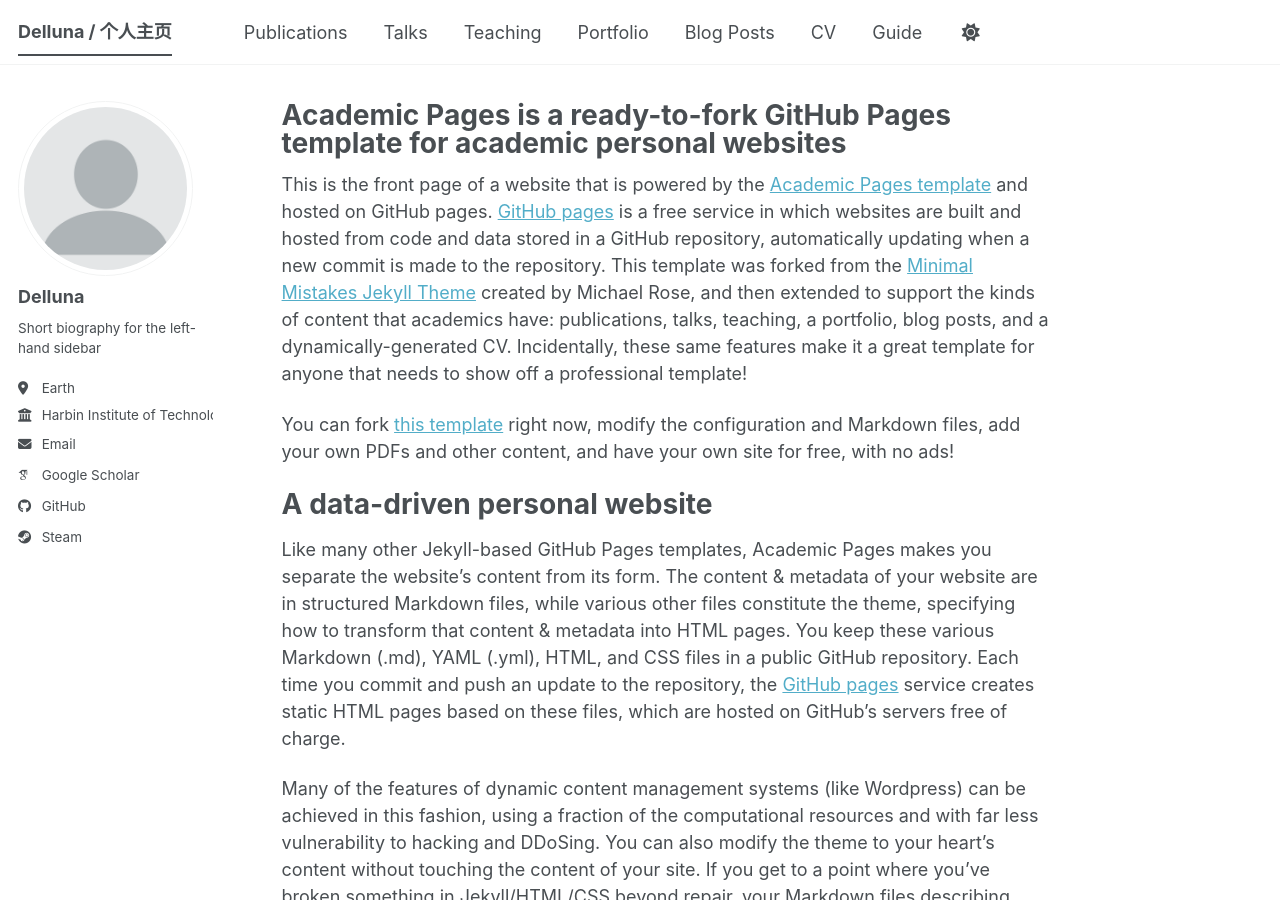
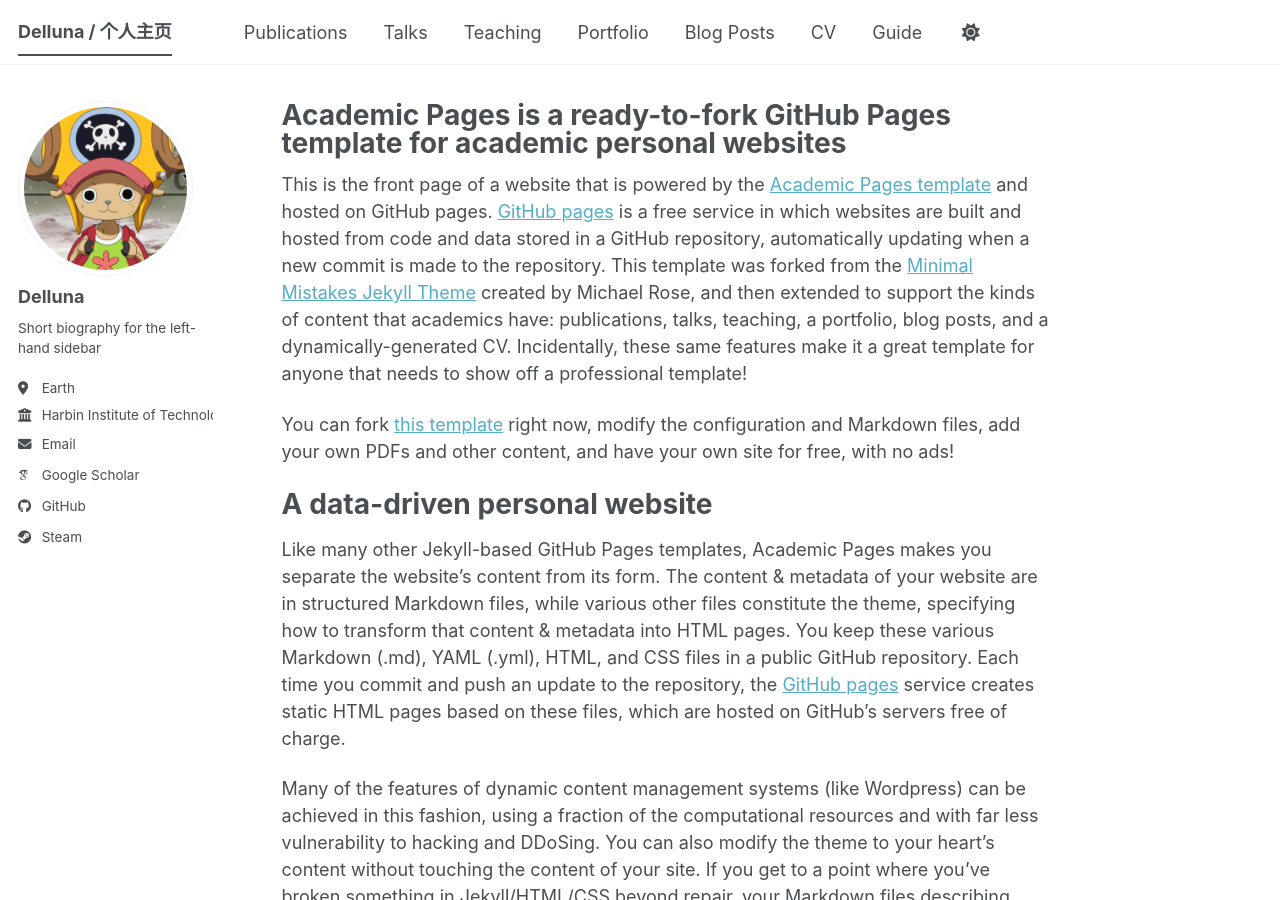
Before and after one commit to Delluna/Delluna.github.io, a Jekyll site: the page built from _pages/about.md, in a window 1280 px wide and 900 px high. Built offline with Jekyll 4.4.1, drawn with Linux system fonts in a browser that asks for light colours; some web fonts are replaced; a script bundle is joined from its source files by our own code; library files that are not in the unit come from our copies.

Commit message:
Update _config.yml

```diff
--- a/_config.yml
+++ b/_config.yml
@@ -23,7 +23,7 @@ repository               : "delluna/delluna.github.io"
 #               Additional customization can be done by editing /_includes/author-profile.html
 author:
   # Biographic information
-  avatar           : "profile.png"
+  avatar           : "乔巴头像.jfif"
   name             : "Delluna"
   pronouns         : # example: "she/her"
   bio              : "Short biography for the left-hand sidebar"
```
